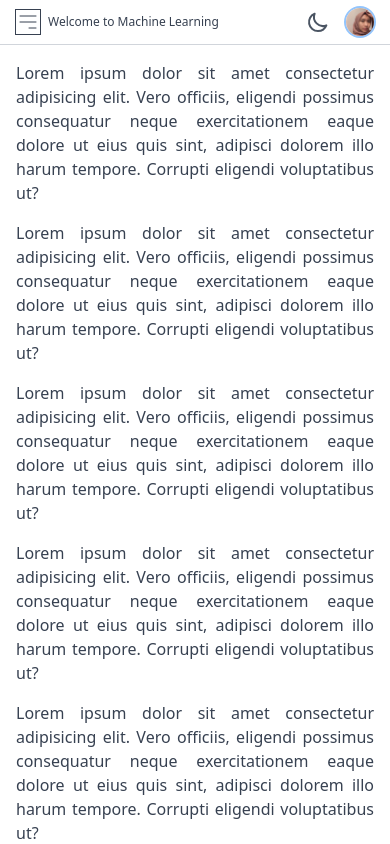
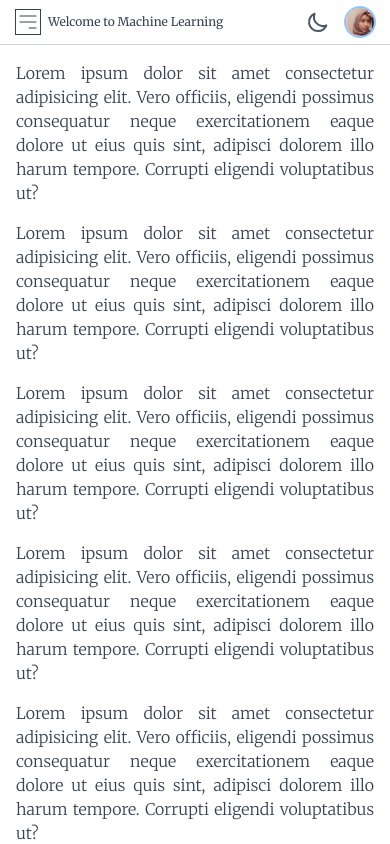
Before and after one commit to ndsanja/sekolah, a Next.js app: page /dashboard in a window 390 px wide. Built offline with nearby package versions, Linux system fonts and the light colour scheme.

Commit message:
membuat responsiv dari mobile sampai dekstop

```diff
--- a/pages/dashboard/index.jsx
+++ b/pages/dashboard/index.jsx
@@ -2,7 +2,7 @@ import React from "react";
 import HeaderDashboard from "../../components/Header/HeaderDashboard";
 export default function index() {
   return (
-    <div className="bg-white dark:bg-dark h-screen">
+    <div className="bg-white dark:bg-dark h-screen font-body">
       <HeaderDashboard />
     </div>
   );
--- a/pages/kursus/detail.jsx
+++ b/pages/kursus/detail.jsx
@@ -12,7 +12,7 @@ import CardDetail from "../../components/Card/CardDetail";
 
 export default function detail() {
   return (
-    <div className="bg-gray-50">
+    <div className="bg-gray-50 font-body">
       <HeaderDetail />
       <Spacer className={"h-4 lg:h-20"} />
       <div className="container px-4 sm:px-10 lg:hidden">
--- a/pages/kursus/index.jsx
+++ b/pages/kursus/index.jsx
@@ -7,7 +7,7 @@ import SectionTitle from "../../components/SectionTitle";
 
 export default function index() {
   return (
-    <div className="bg-gray-50">
+    <div className="bg-gray-50 font-body">
       <Header />
       <div className="pt-10">
         <div className="container px-4 sm:px-8 lg:px-24">
```
